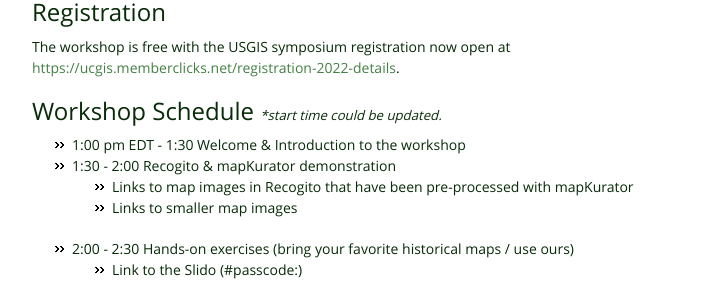
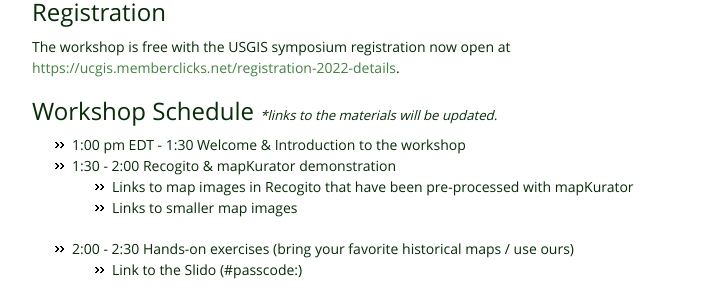
Before and after one commit to machines-reading-maps/machines-reading-maps.github.io, a Jekyll site: the page built from ucgis2022-workshop.html, in a window 1280 px wide. Shown: the part 1233-1533 px from the top of the page, without its empty margins (283-994 px from the left). Built offline with Jekyll 4.4.1, drawn with Linux system fonts in a browser that asks for light colours.

Commit message:
Update ucgis2022-workshop.html

```diff
--- a/ucgis2022-workshop.html
+++ b/ucgis2022-workshop.html
@@ -62,7 +62,7 @@ layout: workshop
         The workshop is free with the USGIS symposium registration now open at <a href="https://ucgis.memberclicks.net/registration-2022-details">https://ucgis.memberclicks.net/registration-2022-details</a>.
     </p>
 
-    <h2>Workshop Schedule <span style="font-size: 55%;font-style: italic;">*start time could be updated.</span></h2>
+    <h2>Workshop Schedule <span style="font-size: 55%;font-style: italic;">*links to the materials will be updated.</span></h2>
     <ul>
         <li>1:00 pm EDT - 1:30 Welcome & Introduction to the workshop</li>
         <li>1:30 - 2:00 Recogito & mapKurator demonstration</li>
```
